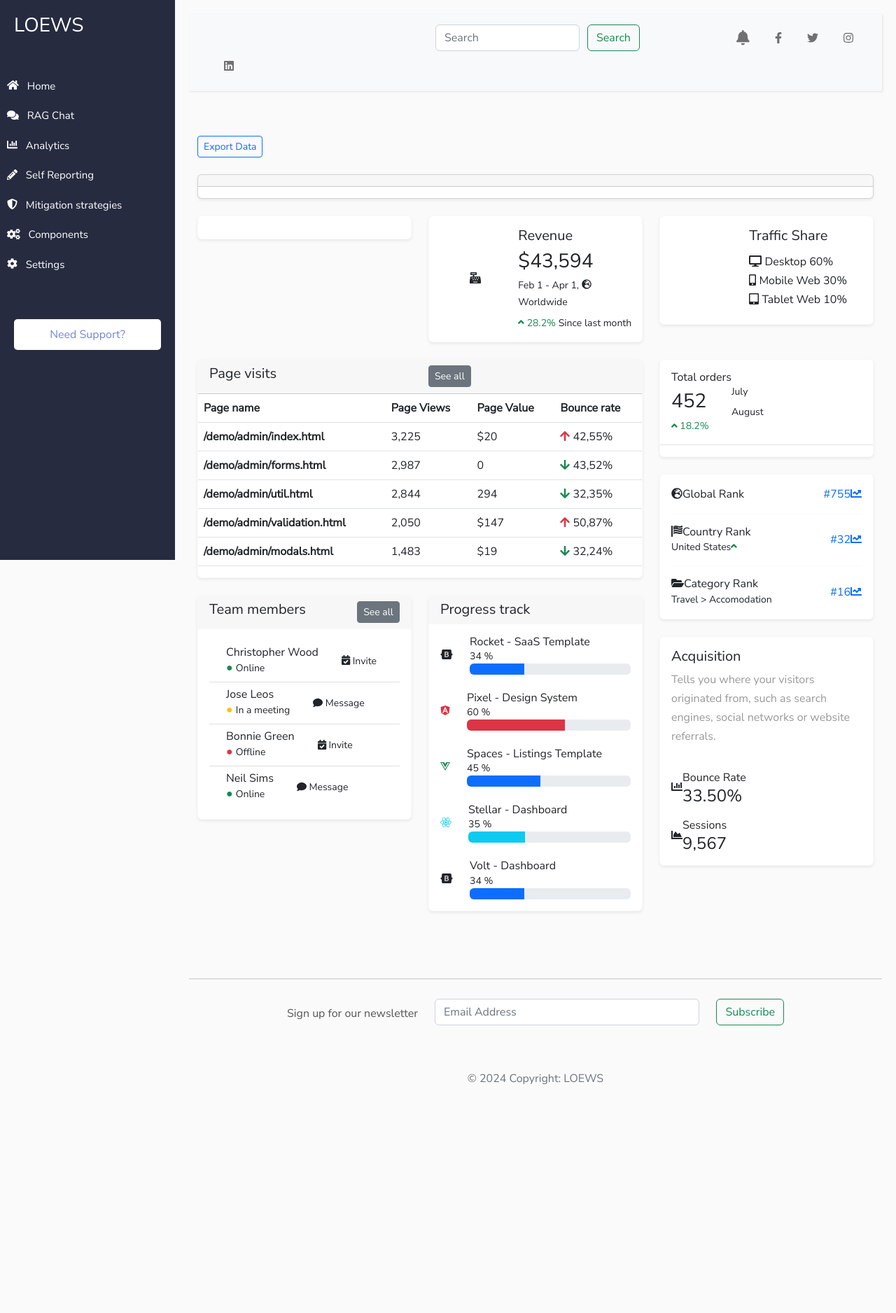
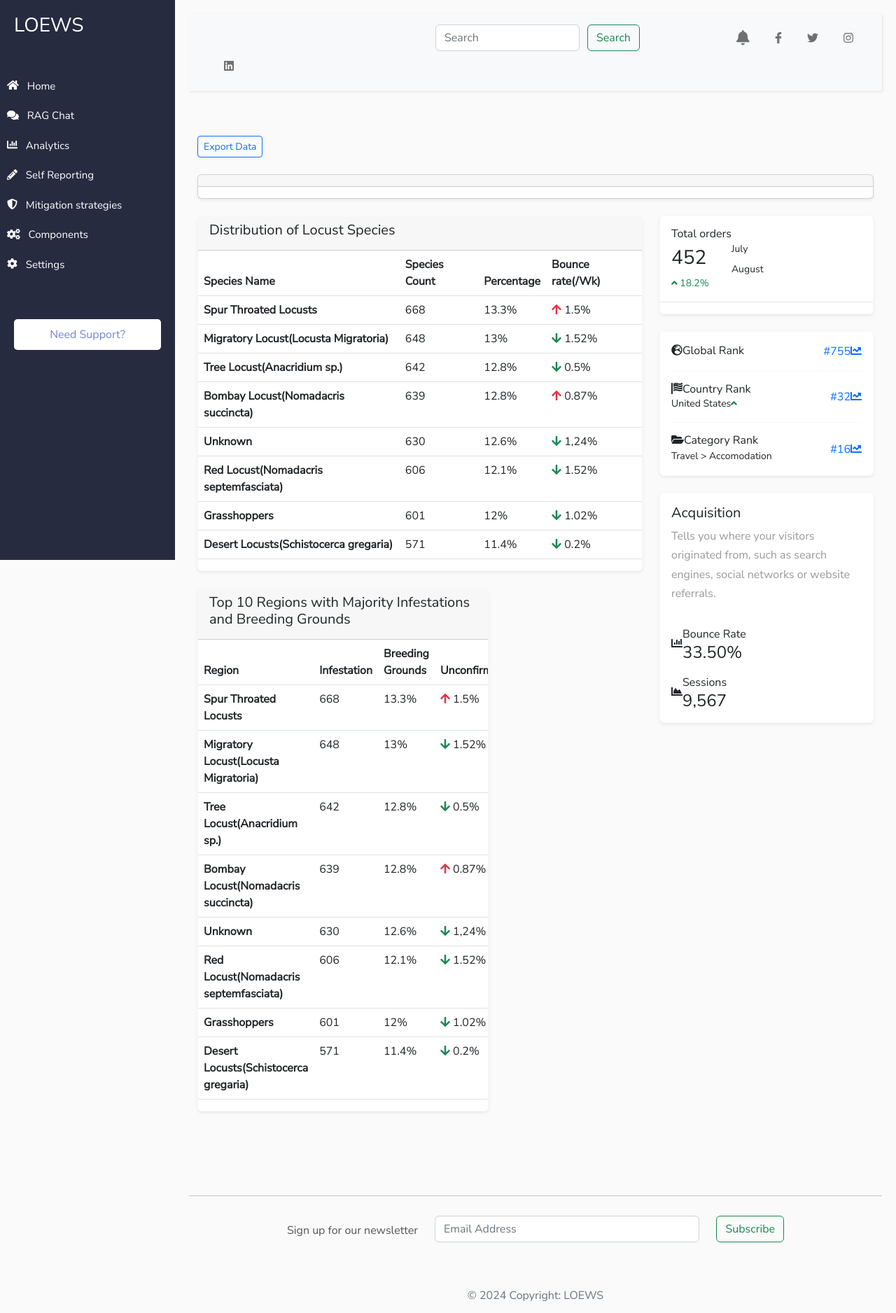
Before and after one commit to john-thuo1/loews, a Django app: template coreapp/templates/coreapp/dashboard.html in a window 1280 px wide. Shown: the top 1876 px of the page at 70% size. Before the commit the page ends 1549 px from the top, so only its background shows below. Run offline with Django 5.2, Linux system fonts and the light colour scheme; the template is opened without the code that fills it, so the values that code supplies are empty; some libraries are stand-ins or nearby versions.

```diff
--- a/coreapp/templates/coreapp/dashboard.html
+++ b/coreapp/templates/coreapp/dashboard.html
@@ -30,79 +30,8 @@
 
 
 
-      <!-- SUB GRAPH 1 -->
-      <div class="col-12 col-sm-6 col-xl-4 mb-4">
-        <div class="card border-light shadow-sm">
-            <div class="card-body">
-                <div class="row d-block d-xl-flex align-items-center">
-                    <div class="col-12 col-xl-5 text-xl-center mb-3 mb-xl-0 d-flex align-items-center justify-content-xl-center">
-                        <div class="rounded mr-4 mr-sm-0 chart-container" style="width: 100%; height: 100%;">
-                            {{ distribution_html|safe }}
-                        </div>
-                    </div>
-                    <div class="col-12 col-xl-7 px-xl-0">
-                    </div>
-                </div>
-            </div>
-        </div>
-    </div>
 
 
-
-
-    <!-- SUB GRAPH 2 -->
-    <div class="col-12 col-sm-6 col-xl-4 mb-4">
-      <div class="card border-light shadow-sm">
-        <div class="card-body">
-          <div class="row d-block d-xl-flex align-items-center">
-            <div class="col-12 col-xl-5 text-xl-center mb-3 mb-xl-0 d-flex align-items-center justify-content-xl-center">
-              <div class="icon icon-shape icon-md icon-shape-secondary rounded mr-4"><span
-                  class="fas fa-cash-register"></span></div>
-              <div class="d-sm-none">
-                <h2 class="h5">Revenue</h2>
-                <h3 class="mb-1">$43,594</h3>
-              </div>
-            </div>
-            <div class="col-12 col-xl-7 px-xl-0">
-              <div class="d-none d-sm-block">
-                <h2 class="h5">Revenue</h2>
-                <h3 class="mb-1">$43,594</h3>
-              </div>
-              <small>Feb 1 - Apr 1, <span class="icon icon-small"><span class="fas fa-globe-europe"></span></span>
-                Worldwide</small>
-              <div class="small mt-2">
-                <span class="fas fa-angle-up text-success"></span>
-                <span class="text-success font-weight-bold">28.2%</span> Since last month
-              </div>
-            </div>
-          </div>
-        </div>
-      </div>
-    </div>
-
-
-
-    <!-- SUB GRAPH 3 -->
-    <div class="col-12 col-sm-6 col-xl-4 mb-4">
-      <div class="card border-light shadow-sm">
-        <div class="card-body">
-          <div class="row d-block d-xl-flex align-items-center">
-            <div class="col-12 col-xl-5 text-xl-center mb-3 mb-xl-0 d-flex align-items-center justify-content-xl-center">
-              <div class="ct-chart-traffic-share ct-golden-section ct-series-a"></div>
-            </div>
-            <div class="col-12 col-xl-7 px-xl-0">
-              <h2 class="h5 mb-3">Traffic Share</h2>
-              <h6 class="font-weight-normal text-gray"><span class="icon w-20 icon-xs icon-secondary mr-1"><span
-                    class="fas fa-desktop"></span></span> Desktop <a href="#" class="h6">60%</a></h6>
-              <h6 class="font-weight-normal text-gray"><span class="icon w-20 icon-xs icon-primary mr-1"><span
-                    class="fas fa-mobile-alt"></span></span> Mobile Web <a href="#" class="h6">30%</a></h6>
-              <h6 class="font-weight-normal text-gray"><span class="icon w-20 icon-xs icon-tertiary mr-1"><span
-                    class="fas fa-tablet-alt"></span></span> Tablet Web <a href="#" class="h6">10%</a></h6>
-            </div>
-          </div>
-        </div>
-      </div>
-    </div>
 
 
 
@@ -113,6 +42,7 @@
 
 <!--Row 2 -->
 <div class="row">
+
   <div class="col-12 col-xl-8 mb-4">
     <div class="row">
       <div class="col-12 mb-4">
@@ -120,92 +50,133 @@
           <div class="card-header">
             <div class="row align-items-center">
               <div class="col">
-                <h2 class="h5">Page visits</h2>
+                <h2 class="h5">Distribution of Locust Species</h2>
               </div>
-              <div class="col text-right">
-                <a href="#" class="btn btn-sm btn-secondary">See all</a>
-              </div>
-            </div>
+             </div>
           </div>
           <div class="table-responsive">
             <table class="table align-items-center table-flush">
               <thead class="thead-light">
                 <tr>
-                  <th scope="col">Page name</th>
-                  <th scope="col">Page Views</th>
-                  <th scope="col">Page Value</th>
-                  <th scope="col">Bounce rate</th>
+                  <th scope="col">Species Name</th>
+                  <th scope="col">Species Count</th>
+                  <th scope="col">Percentage</th>
+                  <th scope="col">Bounce rate(/Wk)</th>
                 </tr>
               </thead>
               <tbody>
                 <tr>
                   <th scope="row">
-                    /demo/admin/index.html
+                    Spur Throated Locusts
                   </th>
                   <td>
-                    3,225
+                    668
                   </td>
                   <td>
-                    $20
+                    13.3%
                   </td>
                   <td>
-                    <span class="fas fa-arrow-up text-danger mr-3"></span> 42,55%
+                    <span class="fas fa-arrow-up text-danger mr-3"></span> 1.5%
                   </td>
                 </tr>
                 <tr>
                   <th scope="row">
-                    /demo/admin/forms.html
+                    Migratory Locust(Locusta Migratoria)
                   </th>
                   <td>
-                    2,987
+                    648
                   </td>
                   <td>
-                    0
+                    13%
                   </td>
                   <td>
-                    <span class="fas fa-arrow-down text-success mr-3"></span> 43,52%
+                    <span class="fas fa-arrow-down text-success mr-3"></span> 1.52%
                   </td>
                 </tr>
                 <tr>
                   <th scope="row">
-                    /demo/admin/util.html
+                    Tree Locust(Anacridium sp.)
                   </th>
                   <td>
-                    2,844
+                    642
                   </td>
                   <td>
-                    294
+                    12.8%
                   </td>
                   <td>
-                    <span class="fas fa-arrow-down text-success mr-3"></span> 32,35%
+                    <span class="fas fa-arrow-down text-success mr-3"></span> 0.5%
                   </td>
                 </tr>
                 <tr>
                   <th scope="row">
-                    /demo/admin/validation.html
+                    Bombay Locust(Nomadacris succincta)
                   </th>
                   <td>
-                    2,050
+                    639
                   </td>
                   <td>
-                    $147
+                    12.8%
                   </td>
                   <td>
-                    <span class="fas fa-arrow-up text-danger mr-3"></span> 50,87%
+                    <span class="fas fa-arrow-up text-danger mr-3"></span> 0.87%
                   </td>
                 </tr>
                 <tr>
                   <th scope="row">
-                    /demo/admin/modals.html
+                    Unknown
                   </th>
                   <td>
-                    1,483
+                    630
                   </td>
                   <td>
-                    $19
+                    12.6%
                   </td>
                   <td>
-                    <span class="fas fa-arrow-down text-success mr-3"></span> 32,24%
+                    <span class="fas fa-arrow-down text-success mr-3"></span> 1,24%
+                  </td>
+                </tr>
+
+                <tr>
+                  <th scope="row">
+                    Red Locust(Nomadacris septemfasciata)
+                  </th>
+                  <td>
+                    606
+                  </td>
+                  <td>
+                    12.1%
+                  </td>
+                  <td>
+                    <span class="fas fa-arrow-down text-success mr-3"></span> 1.52%
+                  </td>
+                </tr>
+
+                <tr>
+                  <th scope="row">
+                    Grasshoppers
+                  </th>
+                  <td>
+                    601
+                  </td>
+                  <td>
+                    12%
+                  </td>
+                  <td>
+                    <span class="fas fa-arrow-down text-success mr-3"></span> 1.02%
+                  </td>
+                </tr>
+                <tr>
+                  <th scope="row">
+                    Desert Locusts(Schistocerca gregaria)
+                  </th>
+                  <td>
+                    571
+                  </td>
+                  <td>
+                    11.4%
+                  </td>
+                  <td>
+                    <span class="fas fa-arrow-down text-success mr-3"></span> 0.2%
                   </td>
                 </tr>
               </tbody>
@@ -213,192 +184,166 @@
           </div>
         </div>
       </div>
-      <div class="col-12 col-lg-6 mb-4">
-        <div class="card border-light shadow-sm">
-          <div class="card-header border-bottom border-light d-flex justify-content-between">
-            <h2 class="h5 mb-0">Team members</h2>
-            <a href="#" class="btn btn-sm btn-secondary">See all</a>
-          </div>
-          <div class="card-body">
-            <ul class="list-group list-group-flush list my--3">
-              <li class="list-group-item px-0">
-                <div class="row align-items-center">
-                  <div class="col-auto">
-                    <!-- Avatar -->
-                    <a href="#" class="user-avatar">
-                    </a>
-                  </div>
-                  <div class="col-auto ml--2">
-                    <h4 class="h6 mb-0">
-                      <a href="#">Christopher Wood</a>
-                    </h4>
-                    <span class="text-success">●</span>
-                    <small>Online</small>
-                  </div>
-                  <div class="col text-right">
-                    <a href="#" class="btn btn-sm btn-tertiary"><i class="fas fa-calendar-check mr-1"></i> Invite</a>
-                  </div>
+
+
+
+    <div class="col-12 col-xl-8 mb-4">
+
+      <div class="row">
+        <div class="col-12 mb-4">
+          <div class="card border-light shadow-sm">
+            <div class="card-header">
+              <div class="row align-items-center">
+                <div class="col">
+                  <h2 class="h5">Top 10 Regions with Majority Infestations and Breeding Grounds</h2>
                 </div>
-              </li>
-              <li class="list-group-item px-0">
-                <div class="row align-items-center">
-                  <div class="col-auto">
-                    <!-- Avatar -->
-                    <a href="#" class="user-avatar">
-                    </a>
-                  </div>
-                  <div class="col-auto ml--2">
-                    <h4 class="h6 mb-0">
-                      <a href="#">Jose Leos</a>
-                    </h4>
-                    <span class="text-warning">●</span>
-                    <small>In a meeting</small>
-                  </div>
-                  <div class="col text-right">
-                    <a href="#" class="btn btn-sm btn-tertiary"><i class="fas fa-comment mr-1"></i> Message</a>
-                  </div>
-                </div>
-              </li>
-              <li class="list-group-item px-0">
-                <div class="row align-items-center">
-                  <div class="col-auto">
-                    <!-- Avatar -->
-                    <a href="#" class="user-avatar">
-                    </a>
-                  </div>
-                  <div class="col-auto ml--2">
-                    <h4 class="h6 mb-0">
-                      <a href="#">Bonnie Green</a>
-                    </h4>
-                    <span class="text-danger">●</span>
-                    <small>Offline</small>
-                  </div>
-                  <div class="col text-right">
-                    <a href="#" class="btn btn-sm btn-tertiary"><i class="fas fa-calendar-check mr-1"></i> Invite</a>
-                  </div>
-                </div>
-              </li>
-              <li class="list-group-item px-0">
-                <div class="row align-items-center">
-                  <div class="col-auto">
-                    <!-- Avatar -->
-                    <a href="#" class="user-avatar">
-                    </a>
-                  </div>
-                  <div class="col-auto ml--2">
-                    <h4 class="h6 mb-0">
-                      <a href="#">Neil Sims</a>
-                    </h4>
-                    <span class="text-success">●</span>
-                    <small>Online</small>
-                  </div>
-                  <div class="col text-right">
-                    <a href="#" class="btn btn-sm btn-tertiary"><i class="fas fa-comment mr-1"></i> Message</a>
-                  </div>
-                </div>
-              </li>
-            </ul>
-          </div>
-        </div>
-      </div>
-      <div class="col-12 col-lg-6 mb-4">
-        <div class="card border-light shadow-sm">
-          <div class="card-header border-bottom border-light">
-            <h2 class="h5 mb-0">Progress track</h2>
-          </div>
-          <div class="card-body">
-            <div class="row align-items-center mb-4">
-              <div class="col-auto">
-                <span class="icon icon-md text-purple"><span class="fab fa-bootstrap"></span></span>
-              </div>
-              <div class="col">
-                <div class="progress-wrapper">
-                  <div class="progress-info">
-                    <div class="h6 mb-0">Rocket - SaaS Template</div>
-                    <div class="small font-weight-bold text-dark"><span>34 %</span></div>
-                  </div>
-                  <div class="progress mb-0">
-                    <div class="progress-bar bg-purple" role="progressbar" aria-valuenow="34" aria-valuemin="0"
-                      aria-valuemax="100" style="width: 34%;"></div>
-                  </div>
-                </div>
-              </div>
+               </div>
             </div>
-            <div class="row align-items-center mb-4">
-              <div class="col-auto">
-                <span class="icon icon-md text-danger"><span class="fab fa-angular"></span></span>
-              </div>
-              <div class="col">
-                <div class="progress-wrapper">
-                  <div class="progress-info">
-                    <div class="h6 mb-0">Pixel - Design System</div>
-                    <div class="small font-weight-bold text-dark"><span>60 %</span></div>
-                  </div>
-                  <div class="progress mb-0">
-                    <div class="progress-bar bg-danger" role="progressbar" aria-valuenow="60" aria-valuemin="0"
-                      aria-valuemax="100" style="width: 60%;"></div>
-                  </div>
-                </div>
-              </div>
-            </div>
-            <div class="row align-items-center mb-4">
-              <div class="col-auto">
-                <span class="icon icon-md text-success"><span class="fab fa-vuejs"></span></span>
-              </div>
-              <div class="col">
-                <div class="progress-wrapper">
-                  <div class="progress-info">
-                    <div class="h6 mb-0">Spaces - Listings Template</div>
-                    <div class="small font-weight-bold text-dark"><span>45 %</span></div>
-                  </div>
-                  <div class="progress mb-0">
-                    <div class="progress-bar bg-tertiary" role="progressbar" aria-valuenow="45" aria-valuemin="0"
-                      aria-valuemax="100" style="width: 45%;"></div>
-                  </div>
-                </div>
-              </div>
-            </div>
-            <div class="row align-items-center mb-4">
-              <div class="col-auto">
-                <span class="icon icon-md text-info"><span class="fab fa-react"></span></span>
-              </div>
-              <div class="col">
-                <div class="progress-wrapper">
-                  <div class="progress-info">
-                    <div class="h6 mb-0">Stellar - Dashboard</div>
-                    <div class="small font-weight-bold text-dark"><span>35 %</span></div>
-                  </div>
-                  <div class="progress mb-0">
-                    <div class="progress-bar bg-info" role="progressbar" aria-valuenow="35" aria-valuemin="0"
-                      aria-valuemax="100" style="width: 35%;"></div>
-                  </div>
-                </div>
-              </div>
-            </div>
-            <div class="row align-items-center">
-              <div class="col-auto">
-                <span class="icon icon-md text-purple"><span class="fab fa-bootstrap"></span></span>
-              </div>
-              <div class="col">
-                <div class="progress-wrapper">
-                  <div class="progress-info">
-                    <div class="h6 mb-0">Volt - Dashboard</div>
-                    <div class="small font-weight-bold text-dark"><span>34 %</span></div>
-                  </div>
-                  <div class="progress mb-0">
-                    <div class="progress-bar bg-purple" role="progressbar" aria-valuenow="34" aria-valuemin="0"
-                      aria-valuemax="100" style="width: 34%;"></div>
-                  </div>
-                </div>
-              </div>
+            <div class="table-responsive">
+              <table class="table align-items-center table-flush">
+                <thead class="thead-light">
+                  <tr>
+                    <th scope="col">Region</th>
+                    <th scope="col">Infestation</th>
+                    <th scope="col">Breeding Grounds</th>
+                    <th scope="col">Unconfirmed</th>
+                  </tr>
+                </thead>
+                <tbody>
+                  <tr>
+                    <th scope="row">
+                      Spur Throated Locusts
+                    </th>
+                    <td>
+                      668
+                    </td>
+                    <td>
+                      13.3%
+                    </td>
+                    <td>
+                      <span class="fas fa-arrow-up text-danger mr-3"></span> 1.5%
+                    </td>
+                  </tr>
+                  <tr>
+                    <th scope="row">
+                      Migratory Locust(Locusta Migratoria)
+                    </th>
+                    <td>
+                      648
+                    </td>
+                    <td>
+                      13%
+                    </td>
+                    <td>
+                      <span class="fas fa-arrow-down text-success mr-3"></span> 1.52%
+                    </td>
+                  </tr>
+                  <tr>
+                    <th scope="row">
+                      Tree Locust(Anacridium sp.)
+                    </th>
+                    <td>
+                      642
+                    </td>
+                    <td>
+                      12.8%
+                    </td>
+                    <td>
+                      <span class="fas fa-arrow-down text-success mr-3"></span> 0.5%
+                    </td>
+                  </tr>
+                  <tr>
+                    <th scope="row">
+                      Bombay Locust(Nomadacris succincta)
+                    </th>
+                    <td>
+                      639
+                    </td>
+                    <td>
+                      12.8%
+                    </td>
+                    <td>
+                      <span class="fas fa-arrow-up text-danger mr-3"></span> 0.87%
+                    </td>
+                  </tr>
+                  <tr>
+                    <th scope="row">
+                      Unknown
+                    </th>
+                    <td>
+                      630
+                    </td>
+                    <td>
+                      12.6%
+                    </td>
+                    <td>
+                      <span class="fas fa-arrow-down text-success mr-3"></span> 1,24%
+                    </td>
+                  </tr>
+
+                  <tr>
+                    <th scope="row">
+                      Red Locust(Nomadacris septemfasciata)
+                    </th>
+                    <td>
+                      606
+                    </td>
+                    <td>
+                      12.1%
+                    </td>
+                    <td>
+                      <span class="fas fa-arrow-down text-success mr-3"></span> 1.52%
+                    </td>
+                  </tr>
+
+                  <tr>
+                    <th scope="row">
+                      Grasshoppers
+                    </th>
+                    <td>
+                      601
+                    </td>
+                    <td>
+                      12%
+                    </td>
+                    <td>
+                      <span class="fas fa-arrow-down text-success mr-3"></span> 1.02%
+                    </td>
+                  </tr>
+                  <tr>
+                    <th scope="row">
+                      Desert Locusts(Schistocerca gregaria)
+                    </th>
+                    <td>
+                      571
+                    </td>
+                    <td>
+                      11.4%
+                    </td>
+                    <td>
+                      <span class="fas fa-arrow-down text-success mr-3"></span> 0.2%
+                    </td>
+                  </tr>
+                </tbody>
+              </table>
             </div>
           </div>
         </div>
+
+
+
+
       </div>
     </div>
+
+    </div>
   </div>
+
+
+
   <div class="col-12 col-xl-4 mb-4">
     <div class="col-12 mb-4">
+
       <div class="card border-light shadow-sm">
         <div class="card-body d-flex flex-row align-items-center flex-0 border-bottom">
           <div class="d-block">
@@ -424,6 +369,8 @@
           <div class="ct-chart-ranking ct-golden-section ct-series-a"></div>
         </div>
       </div>
+
+
     </div>
     <div class="col-12 px-0 mb-4">
       <div class="card border-light shadow-sm">
```
Also changed, not shown: coreapp/graph_utils.py (+15 -6 lines).
